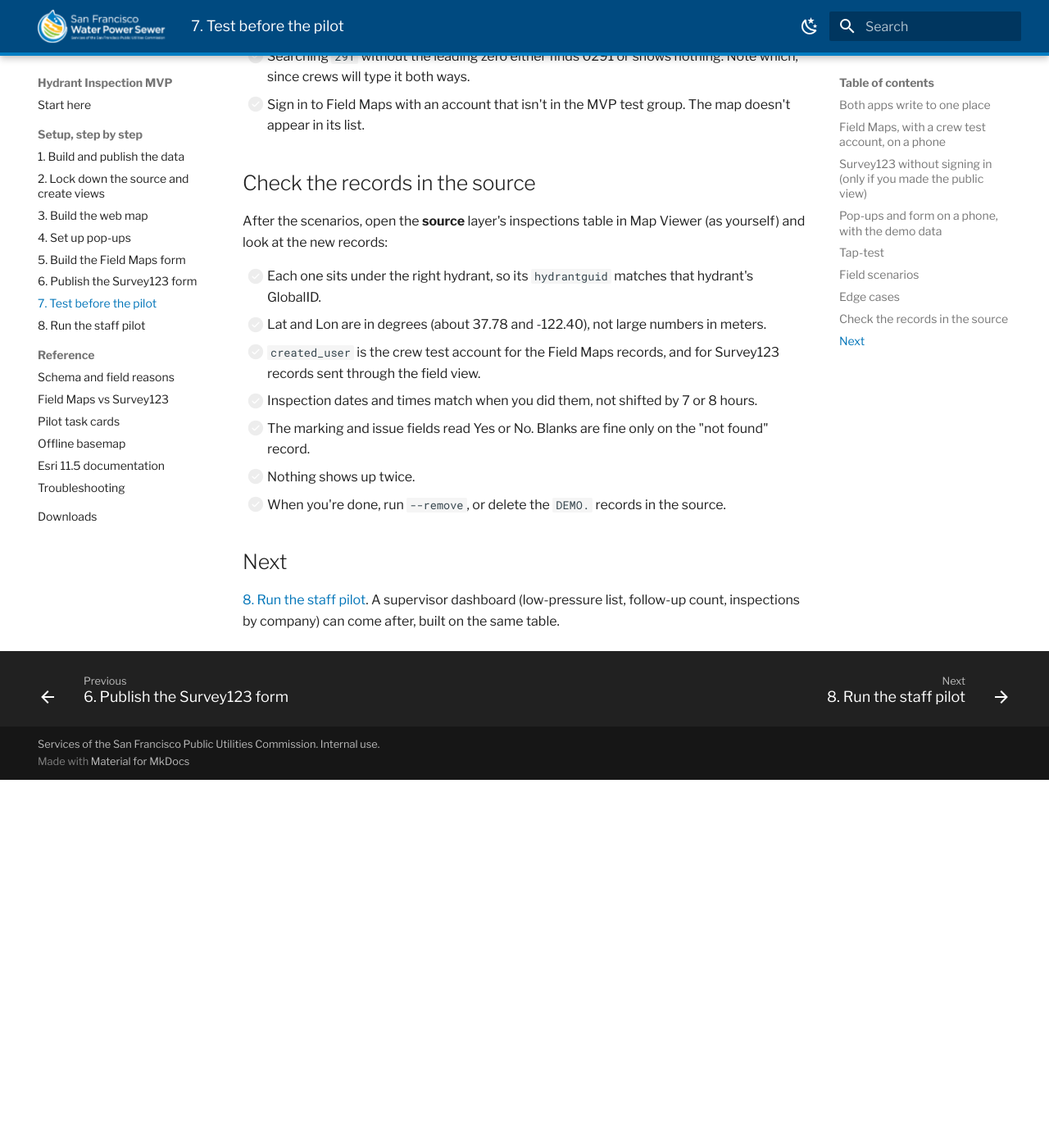
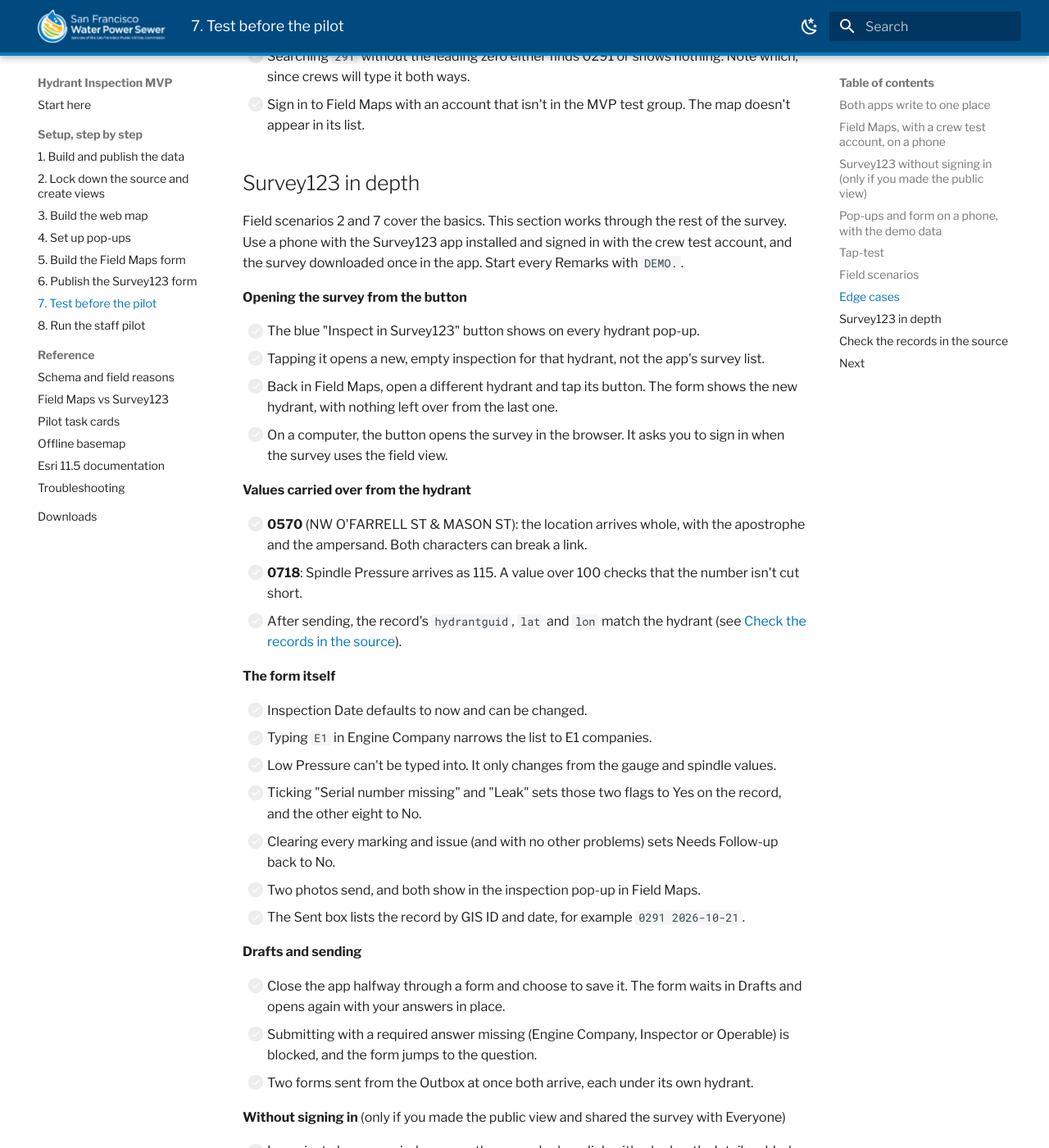
Before and after one commit to sstasio/sfpuc-hydrant-mvp, an MkDocs documentation site: the page built from docs/setup/07-test.md, in a window 1280 px wide and 1400 px high, scrolled down 3969 px. Shown: the whole window at 82% size. Built offline with MkDocs 1.6.1 and Material for MkDocs 9.7.7, drawn with Linux system fonts in a browser that asks for light colours; before the commit the page ends 4920 px from its top, so only the background shows below that; some of the changed text lies outside the part shown.

Commit message:
Add Survey123 in-depth tests to the test page
Co-Authored-By: Claude Opus 5.5 (1M context) <noreply@anthropic.com>
Claude-Session: https://claude.ai/code/session_01WcX7gz835Uu2NoHiASCWjE

```diff
--- a/docs/setup/07-test.md
+++ b/docs/setup/07-test.md
@@ -118,6 +118,49 @@ Run these as a crew member would, with the crew test account, on a phone, standi
 - [ ] Searching `291` without the leading zero either finds 0291 or shows nothing. Note which, since crews will type it both ways.
 - [ ] Sign in to Field Maps with an account that isn't in the MVP test group. The map doesn't appear in its list.
 
+## Survey123 in depth
+
+Field scenarios 2 and 7 cover the basics. This section works through the rest of the survey. Use a phone with the Survey123 app installed and signed in with the crew test account, and the survey downloaded once in the app. Start every Remarks with `DEMO.`.
+
+**Opening the survey from the button**
+
+- [ ] The blue "Inspect in Survey123" button shows on every hydrant pop-up.
+- [ ] Tapping it opens a new, empty inspection for that hydrant, not the app's survey list.
+- [ ] Back in Field Maps, open a different hydrant and tap its button. The form shows the new hydrant, with nothing left over from the last one.
+- [ ] On a computer, the button opens the survey in the browser. It asks you to sign in when the survey uses the field view.
+
+**Values carried over from the hydrant**
+
+- [ ] **0570** (NW O'FARRELL ST & MASON ST): the location arrives whole, with the apostrophe and the ampersand. Both characters can break a link.
+- [ ] **0718**: Spindle Pressure arrives as 115. A value over 100 checks that the number isn't cut short.
+- [ ] After sending, the record's `hydrantguid`, `lat` and `lon` match the hydrant (see [Check the records in the source](#check-the-records-in-the-source)).
+
+**The form itself**
+
+- [ ] Inspection Date defaults to now and can be changed.
+- [ ] Typing `E1` in Engine Company narrows the list to E1 companies.
+- [ ] Low Pressure can't be typed into. It only changes from the gauge and spindle values.
+- [ ] Ticking "Serial number missing" and "Leak" sets those two flags to Yes on the record, and the other eight to No.
+- [ ] Clearing every marking and issue (and with no other problems) sets Needs Follow-up back to No.
+- [ ] Two photos send, and both show in the inspection pop-up in Field Maps.
+- [ ] The Sent box lists the record by GIS ID and date, for example `0291 2026-10-21`.
+
+**Drafts and sending**
+
+- [ ] Close the app halfway through a form and choose to save it. The form waits in Drafts and opens again with your answers in place.
+- [ ] Submitting with a required answer missing (Engine Company, Inspector or Operable) is blocked, and the form jumps to the question.
+- [ ] Two forms sent from the Outbox at once both arrive, each under its own hydrant.
+
+**Without signing in** (only if you made the public view and shared the survey with Everyone)
+
+- [ ] In a private browser window, open the survey's share link with a hydrant's details added (copy them from the button's link). The form opens with no sign-in and the hydrant filled in.
+- [ ] The record arrives in the source with no `created_user`, and the Inspector you picked is saved.
+- [ ] The person who sent it can't see or open any inspections afterwards.
+
+**For the pilot scoring**
+
+- [ ] Time one full inspection in each app, from tapping the hydrant to sent, and note both times on the [pilot scorecard](08-pilot.md).
+
 ## Check the records in the source
 
 After the scenarios, open the **source** layer's inspections table in Map Viewer (as yourself) and look at the new records:
```
